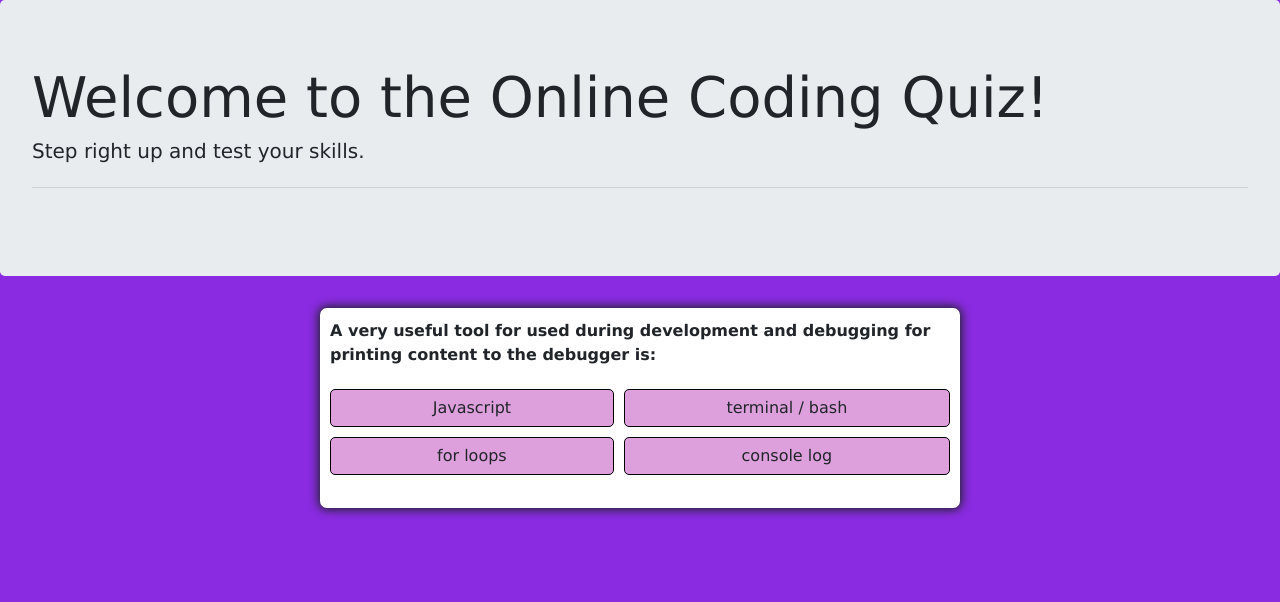
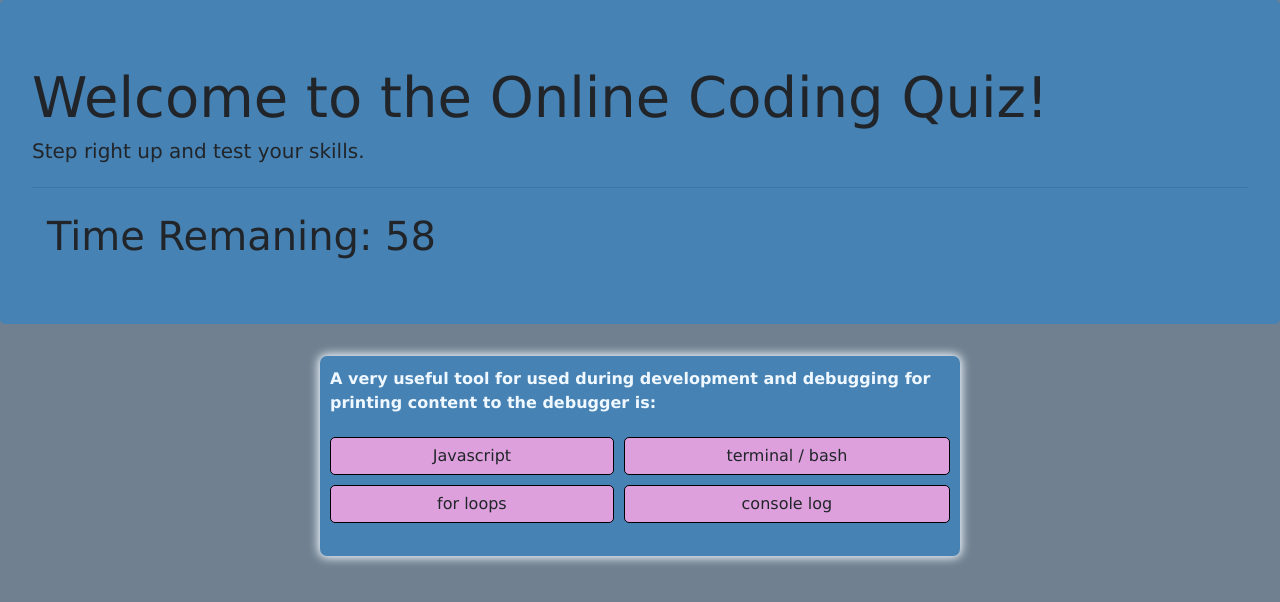
Before and after one commit to TimmySigs/Online-Code-Quiz, a plain HTML site: page index.html in a window 1280 px wide. Both pictures are taken after a click on the button "Start the test". Drawn offline with nearby package versions, Linux system fonts and the light colour scheme.

Commit message:
"added timer, changed improved quiz functions"

```diff
--- a/index.html
+++ b/index.html
@@ -15,6 +15,10 @@
             <h1 class="display-4">Welcome to the Online Coding Quiz!</h1>
             <p class="lead">Step right up and test your skills.</p>
             <hr class="my-4">
+            <div class="col-md-6" id="timer">
+                Time Remaning: <span id="time">0</span>
+            </div>
+
         </div>
     </h1>
     <div class="container">
--- a/script.js
+++ b/script.js
@@ -3,7 +3,9 @@ const startButton = document.getElementById('startBtn')
 const questionContainerEl = document.getElementById('questionContainer')
 const questionEl = document.getElementById('question')
 const answerButtonEl = document.getElementById('answerBtn')
-
+var timeEl = document.querySelector("#time");
+var timerId;
+var time = 60;
 
 let randomQuestion, currentQuestionIndex = 0
 
@@ -20,10 +22,20 @@ function startGame() {
     randomQuestion = questions.sort(() => Math.random() - .5)
     currentQuestionIndex = 0
     questionContainerEl.classList.remove('hide')
+    timerId = setInterval(tick, 1000);
+    timeEl.textContent = time;
     showQuestion()
     // nextQuestion()
 }
 
+function tick() {
+    time--;
+    timeEl.textContent = time;
+
+    if (time <= 0) {
+        endQuiz();
+    }
+}
 // function nextQuestion() {
 //     // resetBox()
 //     showQuestion()
@@ -48,7 +60,6 @@ function showQuestion() {
 
 // function resetBox() {
 //     clearStatusClass(document.body)
-//     nextButton.classList.add('hide')
 //     while (answerButtonEl.firstChild) {
 //         answerButtonEl.removeChild
 //         (answerButtonEl.firstChild)
@@ -77,7 +88,7 @@ function selectAnswer() {
     //   startButton.classList.remove('hide')
     // }
     currentQuestionIndex++
-    if (currentQuestionIndex = questions.length) {
+    if (currentQuestionIndex === questions.length) {
         endQuiz()
 
     } else (
@@ -96,19 +107,20 @@ function selectAnswer() {
 
 function endQuiz() {
     startButton.innerText = 'Restart'
+    clearInterval(timerId)
 
 }
 
 
-function clearStatusClass(element) {
-    element.classList.remove('correct')
-    element.classList.remove('wrong')
-}
+// function clearStatusClass(element) {
+//     element.classList.remove('correct')
+//     element.classList.remove('wrong')
+// }
 
 
 
 // Questions//
-const questions = [ {
+var questions = [ {
     question: "Commonly used data types DO NOT include:",
     answers: [
        { text: "strings", },
@@ -144,7 +156,7 @@ const questions = [ {
         { text: "curly brackets", },
         { text: "quotes", },
         { text: "parenthesis",}],
-      true: "quotes",
+    true: "quotes",
     },
 
     {question: "A very useful tool for used during development and debugging for printing content to the debugger is:",
@@ -153,7 +165,7 @@ const questions = [ {
         { text: "terminal / bash",},
         { text: "for loops", },
         { text: "console log", }],
-        true: "console log",
+    true: "console log",
     },
     ];
 
--- a/style.css
+++ b/style.css
@@ -11,24 +11,29 @@ body {
     height: 100vh;
     justify-content: center;
     align-items: center;
-    background-color: blueviolet;
+    background-color: slategrey;
 }
 
-header { */
+header {
     /* display: flex; */
     /* align-items: center;
     justify-content: center; */
      margin-top: 26px, 26px;
 }
 
+.jumbotron {
+    background-color: steelblue;
+}
+
 .container {
+    color: aliceblue;
     font-weight: bold;
     display: flex;
     align-items: center;
     justify-content: center;
     max-width: 50%;
     height: 200px;
-    background-color: white;
+    background-color: steelblue;
     border-radius: 7px;
     padding: 10px;
     box-shadow: 0 0 10px 2px;
@@ -43,6 +48,7 @@ header { */
 }
 
 .btn {
+
     border: 1px solid black;
     background-color: plum;
     border-radius: 5px;
```
